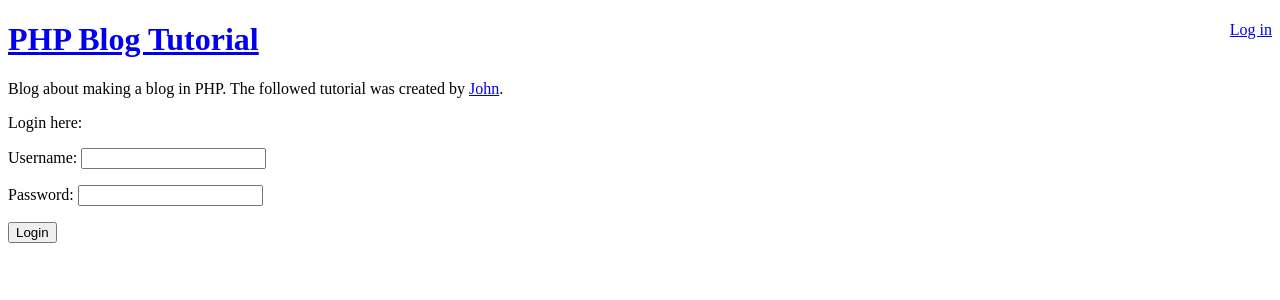
After one commit to robert-arias/php-blog, a PHP site: page /login.php in a window 1280 px wide. The commit adds this page. Shown: the top 300 px of the page. Run offline with PHP 8.4, Linux system fonts and the light colour scheme.

Commit message:
adding a logging system

```diff
--- a/index.php
+++ b/index.php
@@ -1,5 +1,6 @@
 <?php
 require_once 'lib/common.php';
+session_start();
 // Connect to the database, run a query, handle errors
 $pdo = getPDO();
 $stmt = $pdo->query(
--- a/lib/common.php
+++ b/lib/common.php
@@ -119,3 +119,49 @@ function getCommentsForPost($postId) {
     );
     return $stmt->fetchAll(PDO::FETCH_ASSOC);
 }
+
+function tryLogin(PDO $pdo, $username, $password) {
+    $sql = "
+        SELECT
+            password
+        FROM
+            user
+        WHERE
+            username = :username
+    ";
+    $stmt = $pdo->prepare($sql);
+    $stmt->execute(
+        array('username' => $username, )
+    );
+    // Get the hash from this row, and use the third-party hashing library to check it
+    $hash = $stmt->fetchColumn();
+    $success = password_verify($password, $hash);
+    return $success;
+}
+/**
+ * Logs the user in
+ *
+ * For safety, we ask PHP to regenerate the cookie, so if a user logs onto a site that a cracker
+ * has prepared for them (e.g. on a public computer) the cracker's copy of the cookie ID will be
+ * useless.
+ *
+ * @param string $username
+ */
+function login($username) {
+    session_regenerate_id();
+    $_SESSION['logged_in_username'] = $username;
+}
+
+/**
+ * Logs the user out
+ */
+function logout() {
+    unset($_SESSION['logged_in_username']);
+}
+function getAuthUser() {
+    return isLoggedIn() ? $_SESSION['logged_in_username'] : null;
+}
+
+function isLoggedIn() {
+    return isset($_SESSION['logged_in_username']);
+}
--- /dev/null
+++ b/login.php
@@ -0,0 +1,54 @@
+<?php
+require_once 'lib/common.php';
+// We need to test for a minimum version of PHP, because earlier versions have bugs that affect security
+if (version_compare(PHP_VERSION, '5.3.7') < 0) {
+    throw new Exception(
+        'This system needs PHP 5.3.7 or later'
+    );
+}
+
+session_start();
+// Handle the form posting
+$username = '';
+if ($_POST) {
+    // Init the database
+    $pdo = getPDO();
+    // We redirect only if the password is correct
+    $username = $_POST['username'];
+    $ok = tryLogin($pdo, $username, $_POST['password']);
+    if ($ok) {
+        login($username);
+        redirectAndExit('index.php');
+    }
+}
+?>
+<!DOCTYPE html>
+<html>
+    <head>
+        <title>
+            A blog application | Login
+        </title>
+        <meta http-equiv="Content-Type" content="text/html;charset=utf-8" />
+    </head>
+    <body>
+        <?php require 'templates/title.php' ?>
+        <?php // If we have a username, then the user got something wrong, so let's have an error ?>
+        <?php if ($username): ?>
+            <div style="border: 1px solid #ff6666; padding: 6px;">
+                The username or password is incorrect, try again
+            </div>
+        <?php endif ?>
+        <p>Login here:</p>
+        <form method="post">
+            <p>
+                Username:
+                <input type="text" name="username" value="<?php echo htmlEscape($username) ?>" />
+            </p>
+            <p>
+                Password:
+                <input type="password" name="password" />
+            </p>
+            <input type="submit" name="submit" value="Login" />
+        </form>
+    </body>
+</html>
--- /dev/null
+++ b/logout.php
@@ -0,0 +1,5 @@
+<?php
+require_once 'lib/common.php';
+session_start();
+logout();
+redirectAndExit('index.php');
--- a/templates/title.php
+++ b/templates/title.php
@@ -1,3 +1,11 @@
+<div style="float: right; position: relative; z-index: 99;">
+<?php if (isLoggedIn()): ?>
+        Hello <?php echo htmlEscape(getAuthUser()) ?>.
+        <a href="logout.php">Log out</a>
+    <?php else: ?>
+        <a href="login.php">Log in</a>
+    <?php endif ?>
+</div>
 <div class="header">
     <h1 class="header__title"><a href="index.php" class="header__link">PHP Blog Tutorial</a></h1>
     <p class="header__summary">Blog about making a blog in PHP. The followed tutorial was created by <a href="https://ilovephp.jondh.me.uk/en/tutorial/make-your-own-blog" class="sumarize__link" target="__blank">John</a>.</p>
--- a/view-post.php
+++ b/view-post.php
@@ -1,6 +1,7 @@
 <?php
 require_once 'lib/common.php';
 require_once 'lib/view-post.php';
+session_start();
 // Get the post ID
 if (isset($_GET['post_id'])) {
     $postId = $_GET['post_id'];
```
Also changed, not shown: data/init.sql (+7 -0 lines), install.php (+23 -2 lines), lib/install.php (+57 -0 lines).
